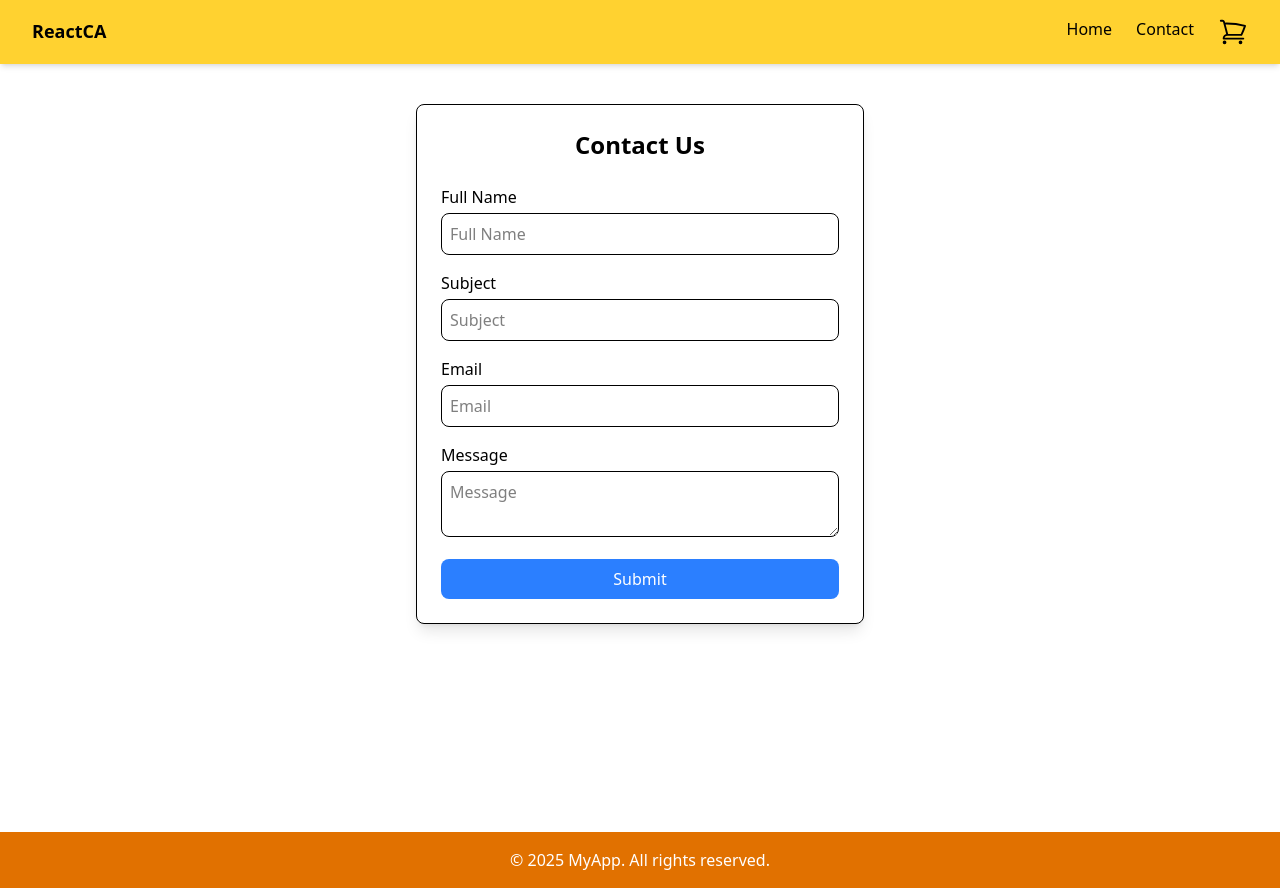
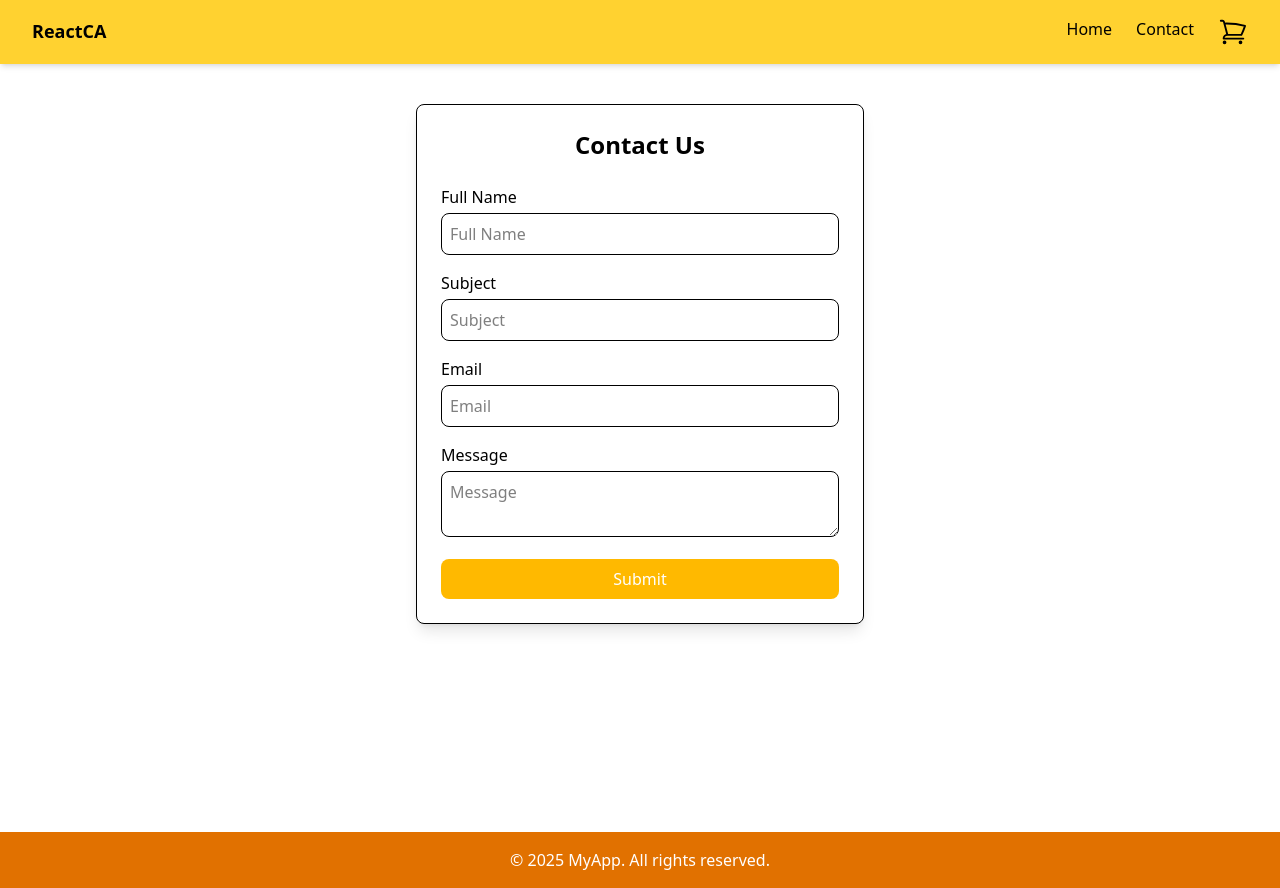
Before and after one commit to ChrisBerg03/jsframeworkCA, a React (Vite) app: page /contact in a window 1280 px wide. Built offline with nearby package versions, Linux system fonts and the light colour scheme.

Commit message:
fixed colors

```diff
--- a/src/App.jsx
+++ /dev/null
@@ -1,8 +0,0 @@
-import { useState, useEffect } from "react";
-import "./App.css";
-
-function App() {
-    return <></>;
-}
-
-export default App;
--- a/src/pages/Contact.jsx
+++ b/src/pages/Contact.jsx
@@ -1,7 +1,7 @@
 import { useForm } from "react-hook-form";
 import { toast, ToastContainer } from "react-toastify";
 import "react-toastify/dist/ReactToastify.css";
-import { data, useNavigate } from "react-router-dom";
+import { useNavigate } from "react-router-dom";
 
 const Contact = () => {
     const {
@@ -119,7 +119,7 @@ const Contact = () => {
 
                 <button
                     type="submit"
-                    className="w-full bg-blue-500 text-white p-2 rounded-lg hover:bg-blue-600 transition"
+                    className="w-full bg-amber-400 text-white p-2 rounded-lg hover:bg-amber-600 transition"
                 >
                     Submit
                 </button>
```
